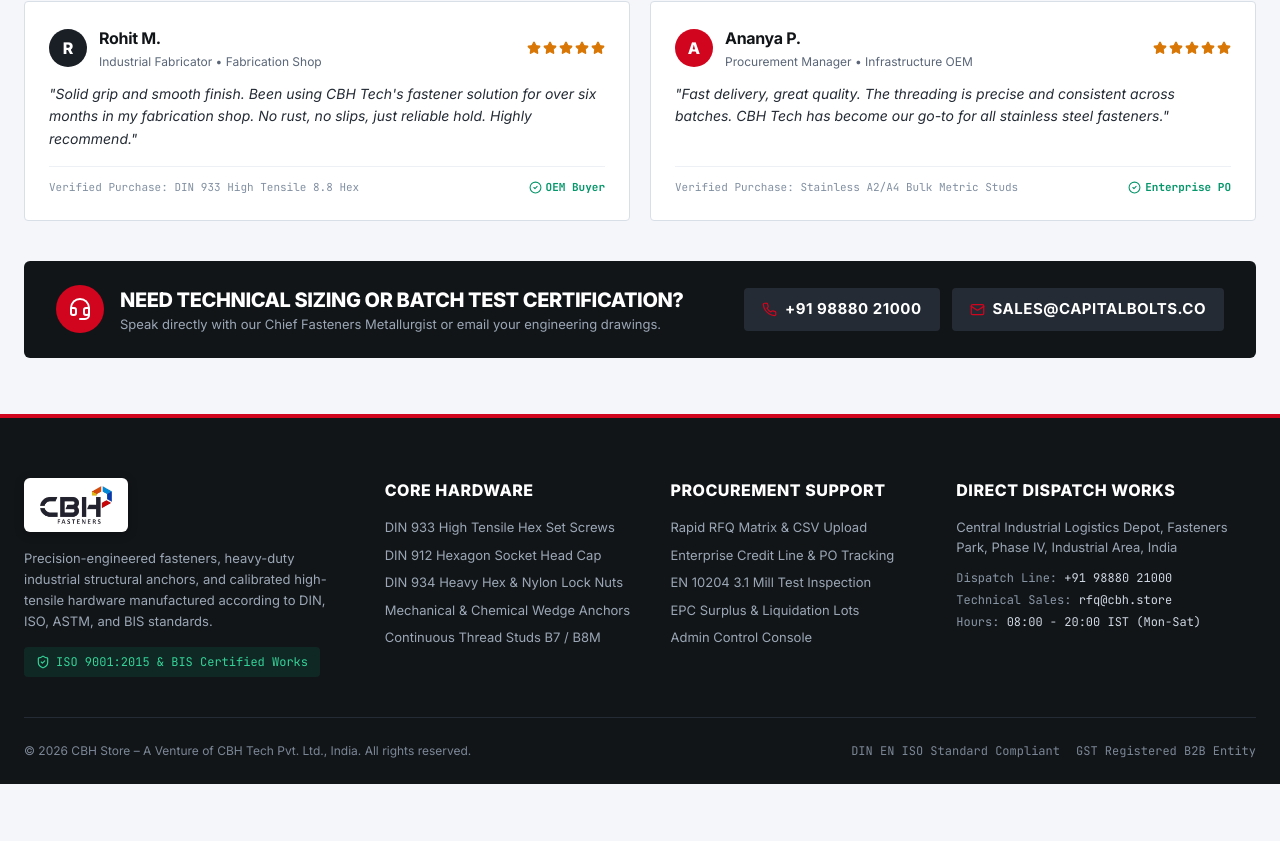
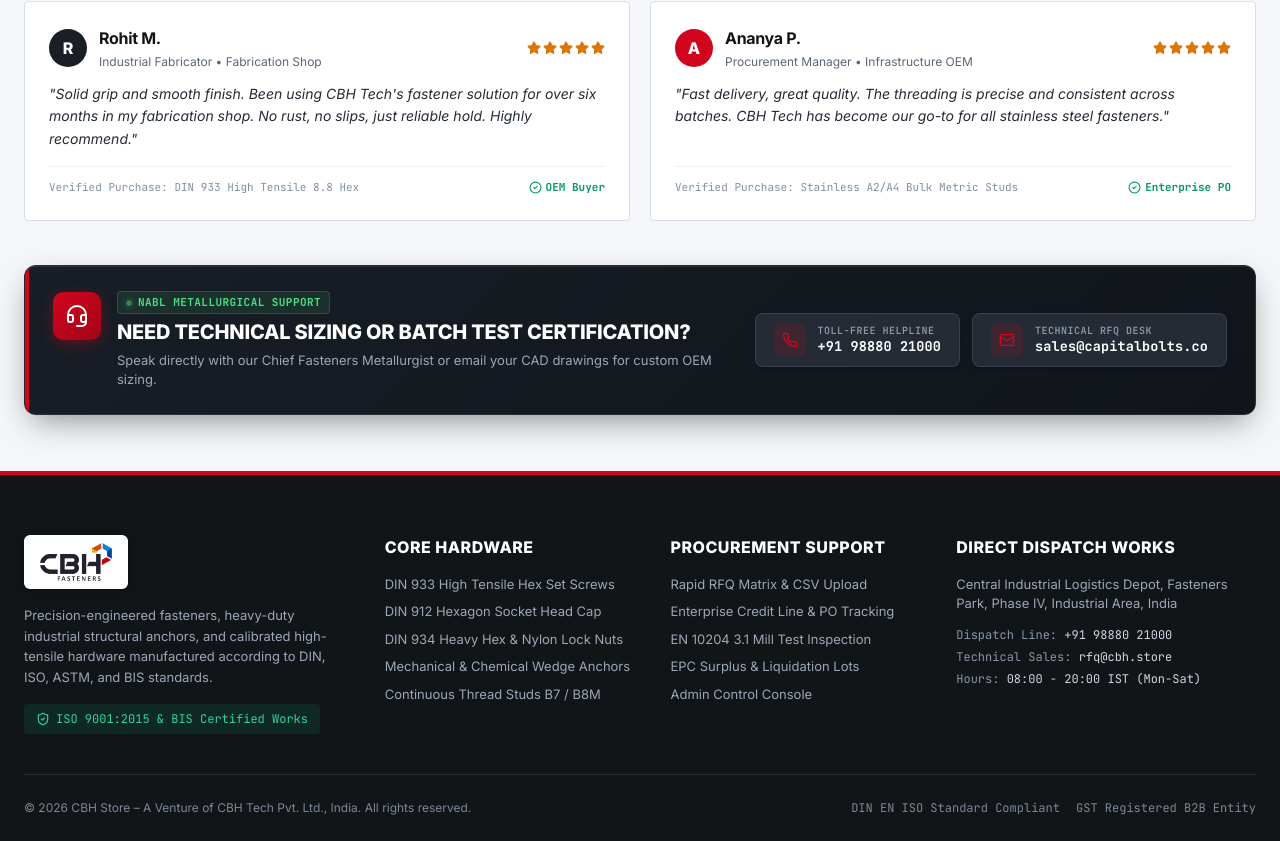
Before and after one commit to amandeepkumarflymediatech-star/CBH, a Next.js app: page / in a window 1280 px wide. Shown: the part 4781-5622 px from the top of the page. Before the commit the page ends 5565 px from the top, so only its background shows below. Built offline with nearby package versions, Linux system fonts and the light colour scheme.

Commit message:
feat(consultation-bar): make technical sizing consultation strip fully responsive across mobile, tablet, and desktop

```diff
--- a/css/storefront.css
+++ b/css/storefront.css
@@ -926,51 +926,189 @@
 
 /* Consultation & Helpline Strip */
 .consultation-strip {
-  margin-top: 40px;
-  background: var(--color-dark-900);
+  margin-top: 44px;
+  background: linear-gradient(135deg, #181E26 0%, #11151B 100%);
   color: #FFFFFF;
-  border-radius: var(--radius-md);
-  padding: 24px 32px;
+  border-radius: 12px;
+  border: 1px solid rgba(255, 255, 255, 0.08);
+  box-shadow: 0 12px 32px -8px rgba(0, 0, 0, 0.45), inset 0 1px 0 rgba(255, 255, 255, 0.08);
+  padding: 24px 28px;
   display: flex;
   align-items: center;
   justify-content: space-between;
-  flex-wrap: wrap;
-  gap: 20px;
+  gap: 24px;
+  position: relative;
+  overflow: hidden;
+  box-sizing: border-box;
+}
+
+.consultation-strip::before {
+  content: '';
+  position: absolute;
+  top: 0;
+  left: 0;
+  bottom: 0;
+  width: 4px;
+  background: var(--color-primary);
 }
 
 .consult-left {
   display: flex;
-  align-items: center;
+  align-items: flex-start;
   gap: 16px;
+  flex: 1 1 auto;
+  max-width: 720px;
+  min-width: 0;
 }
 
 .consult-icon {
   width: 48px;
   height: 48px;
-  border-radius: 50%;
-  background: var(--color-primary);
+  border-radius: 10px;
+  background: linear-gradient(135deg, #D2051E 0%, #A30417 100%);
   display: flex;
   align-items: center;
   justify-content: center;
   color: #FFFFFF;
+  flex-shrink: 0;
+  box-shadow: 0 4px 14px rgba(210, 5, 30, 0.35);
+  margin-top: 2px;
+}
+
+.consult-text {
+  flex: 1;
+  min-width: 0;
+}
+
+.consult-badge {
+  display: inline-flex;
+  align-items: center;
+  gap: 6px;
+  font-family: var(--font-mono);
+  font-size: 11px;
+  font-weight: 700;
+  letter-spacing: 0.04em;
+  color: #4ADE80;
+  text-transform: uppercase;
+  margin-bottom: 6px;
+  background: rgba(74, 222, 128, 0.1);
+  padding: 2px 8px;
+  border-radius: 4px;
+  border: 1px solid rgba(74, 222, 128, 0.2);
+}
+
+.consult-badge .live-dot {
+  width: 6px;
+  height: 6px;
+  border-radius: 50%;
+  background: #4ADE80;
+  box-shadow: 0 0 8px #4ADE80;
+  animation: pulseDot 2s infinite ease-in-out;
+}
+
+@keyframes pulseDot {
+  0%, 100% {
+    opacity: 1;
+    transform: scale(1);
+  }
+  50% {
+    opacity: 0.4;
+    transform: scale(0.85);
+  }
 }
 
 .consult-left h3 {
   font-family: var(--font-headline);
-  font-size: 20px;
+  font-size: clamp(16px, 2.2vw, 20px);
   font-weight: 800;
   text-transform: uppercase;
+  letter-spacing: -0.01em;
+  line-height: 1.25;
+  margin: 0 0 6px 0;
+  color: #FFFFFF;
+  word-break: break-word;
 }
 
 .consult-left p {
   font-size: 13px;
   color: #9BA7B6;
+  line-height: 1.5;
+  margin: 0;
+  max-width: 620px;
+  word-break: break-word;
 }
 
 .consult-actions {
   display: flex;
   align-items: center;
   gap: 12px;
+  flex-shrink: 0;
+}
+
+.consult-btn {
+  display: inline-flex;
+  align-items: center;
+  gap: 12px;
+  padding: 10px 18px;
+  border-radius: 8px;
+  background: #242B35;
+  border: 1px solid rgba(255, 255, 255, 0.1);
+  color: #FFFFFF;
+  text-decoration: none;
+  transition: all 0.2s cubic-bezier(0.16, 1, 0.3, 1);
+  box-shadow: 0 2px 6px rgba(0, 0, 0, 0.2);
+  min-height: 48px;
+  box-sizing: border-box;
+}
+
+.consult-btn:hover {
+  background: #2D3643;
+  border-color: rgba(210, 5, 30, 0.5);
+  transform: translateY(-1px);
+  box-shadow: 0 6px 16px rgba(0, 0, 0, 0.35);
+}
+
+.consult-btn-icon {
+  width: 32px;
+  height: 32px;
+  border-radius: 6px;
+  background: rgba(210, 5, 30, 0.15);
+  color: #D2051E;
+  display: flex;
+  align-items: center;
+  justify-content: center;
+  flex-shrink: 0;
+  transition: background 0.2s, color 0.2s;
+}
+
+.consult-btn:hover .consult-btn-icon {
+  background: #D2051E;
+  color: #FFFFFF;
+}
+
+.consult-btn-text {
+  display: flex;
+  flex-direction: column;
+  text-align: left;
+  line-height: 1.25;
+}
+
+.consult-btn-label {
+  font-family: var(--font-mono);
+  font-size: 10px;
+  color: #8D99A8;
+  text-transform: uppercase;
+  letter-spacing: 0.05em;
+  font-weight: 600;
+}
+
+.consult-btn-val {
+  font-family: var(--font-mono);
+  font-size: 13.5px;
+  font-weight: 700;
+  color: #FFFFFF;
+  letter-spacing: 0.01em;
+  white-space: nowrap;
 }
 
 /* Footer */
@@ -1050,6 +1188,27 @@
     grid-template-columns: 1fr;
     gap: 28px;
   }
+  .consultation-strip {
+    padding: 24px 22px;
+    flex-direction: column;
+    align-items: stretch;
+    gap: 20px;
+  }
+  .consult-left {
+    width: 100% !important;
+    max-width: 100% !important;
+    flex: 0 0 auto !important;
+  }
+  .consult-actions {
+    width: 100%;
+    display: grid;
+    grid-template-columns: repeat(2, 1fr);
+    gap: 12px;
+  }
+  .consult-btn {
+    width: 100%;
+    justify-content: flex-start;
+  }
 }
 
 @media (max-width: 768px) {
@@ -1079,13 +1238,27 @@
   }
   .consultation-strip {
     padding: 20px 16px;
+    margin-bottom: 20px;
     flex-direction: column;
-    align-items: flex-start;
+    align-items: stretch;
+    gap: 16px;
   }
-  .consultation-strip a,
-  .consultation-strip button {
+  .consult-left {
+    width: 100% !important;
+    max-width: 100% !important;
+    flex: 0 0 auto !important;
+    gap: 14px !important;
+  }
+  .consult-actions {
     width: 100%;
-    justify-content: center;
+    display: grid;
+    grid-template-columns: repeat(2, 1fr);
+    gap: 10px;
+  }
+  .consult-btn {
+    width: 100%;
+    padding: 10px 14px;
+    box-sizing: border-box;
   }
   .footer-bottom {
     flex-direction: column;
@@ -1176,6 +1349,58 @@
     justify-content: center !important;
     gap: 8px !important;
   }
+
+  /* Consultation Bar Mobile */
+  .trust-section {
+    padding: 36px 0 60px !important;
+  }
+  .consultation-strip {
+    margin-top: 28px !important;
+    margin-bottom: 24px !important;
+    padding: 18px 14px !important;
+    border-radius: 10px !important;
+    gap: 14px !important;
+  }
+  .consult-left {
+    width: 100% !important;
+    max-width: 100% !important;
+    flex: 0 0 auto !important;
+    gap: 12px !important;
+  }
+  .consult-icon {
+    width: 40px !important;
+    height: 40px !important;
+    border-radius: 8px !important;
+  }
+  .consult-icon svg {
+    width: 20px !important;
+    height: 20px !important;
+  }
+  .consult-left h3 {
+    font-size: 15px !important;
+    line-height: 1.3 !important;
+    margin-bottom: 4px !important;
+  }
+  .consult-left p {
+    font-size: 12px !important;
+    line-height: 1.4 !important;
+  }
+  .consult-actions {
+    display: flex !important;
+    flex-direction: column !important;
+    grid-template-columns: 1fr !important;
+    gap: 10px !important;
+    width: 100% !important;
+  }
+  .consult-btn {
+    width: 100% !important;
+    padding: 10px 14px !important;
+    min-height: 48px !important;
+    justify-content: flex-start !important;
+  }
+  .consult-btn-val {
+    font-size: 12.5px !important;
+  }
 }
 
 @media (max-width: 520px) {
--- a/src/components/home/ConsultationBar.tsx
+++ b/src/components/home/ConsultationBar.tsx
@@ -5,25 +5,50 @@
 
 export default function ConsultationBar() {
   return (
-    <div className="consultation-strip">
+    <div className="consultation-strip" role="region" aria-label="Technical Fastener Engineering Consultation">
       <div className="consult-left">
-        <div className="consult-icon">
+        <div className="consult-icon" aria-hidden="true">
           <Headset size={24} />
         </div>
-        <div>
+        <div className="consult-text">
+          <div className="consult-badge">
+            <span className="live-dot" />
+            <span>NABL Metallurgical Support</span>
+          </div>
           <h3>Need Technical Sizing or Batch Test Certification?</h3>
-          <p>Speak directly with our Chief Fasteners Metallurgist or email your engineering drawings.</p>
+          <p>
+            Speak directly with our Chief Fasteners Metallurgist or email your CAD drawings for custom OEM sizing.
+          </p>
         </div>
       </div>
 
       <div className="consult-actions">
-        <a href="tel:+919888021000" className="btn-dark" style={{ background: '#242B35' }}>
-          <Phone size={15} color="#D2051E" />
-          <span>+91 98880 21000</span>
+        <a
+          href="tel:+919888021000"
+          className="consult-btn consult-btn-phone"
+          title="Call Direct Metallurgical Helpline (+91 98880 21000)"
+        >
+          <div className="consult-btn-icon">
+            <Phone size={16} />
+          </div>
+          <div className="consult-btn-text">
+            <span className="consult-btn-label">Toll-Free Helpline</span>
+            <span className="consult-btn-val">+91 98880 21000</span>
+          </div>
         </a>
-        <a href="mailto:sales@capitalbolts.co" className="btn-dark" style={{ background: '#242B35' }}>
-          <Mail size={15} color="#D2051E" />
-          <span>sales@capitalbolts.co</span>
+
+        <a
+          href="mailto:sales@capitalbolts.co"
+          className="consult-btn consult-btn-email"
+          title="Email Drawings to sales@capitalbolts.co"
+        >
+          <div className="consult-btn-icon">
+            <Mail size={16} />
+          </div>
+          <div className="consult-btn-text">
+            <span className="consult-btn-label">Technical RFQ Desk</span>
+            <span className="consult-btn-val">sales@capitalbolts.co</span>
+          </div>
         </a>
       </div>
     </div>
```
